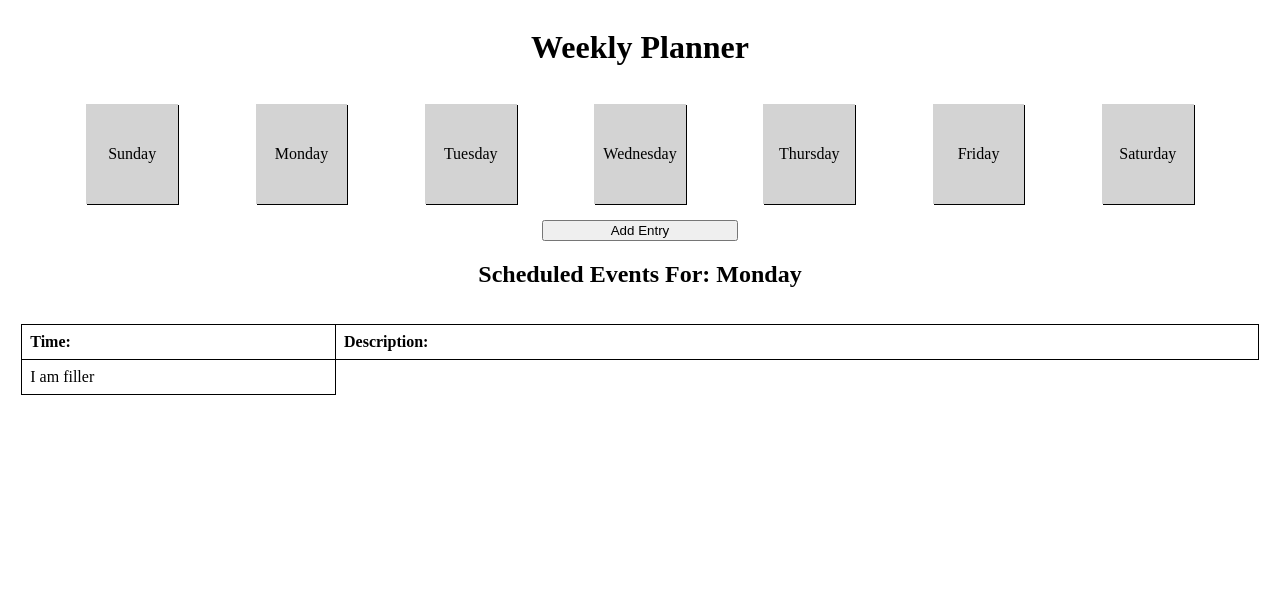
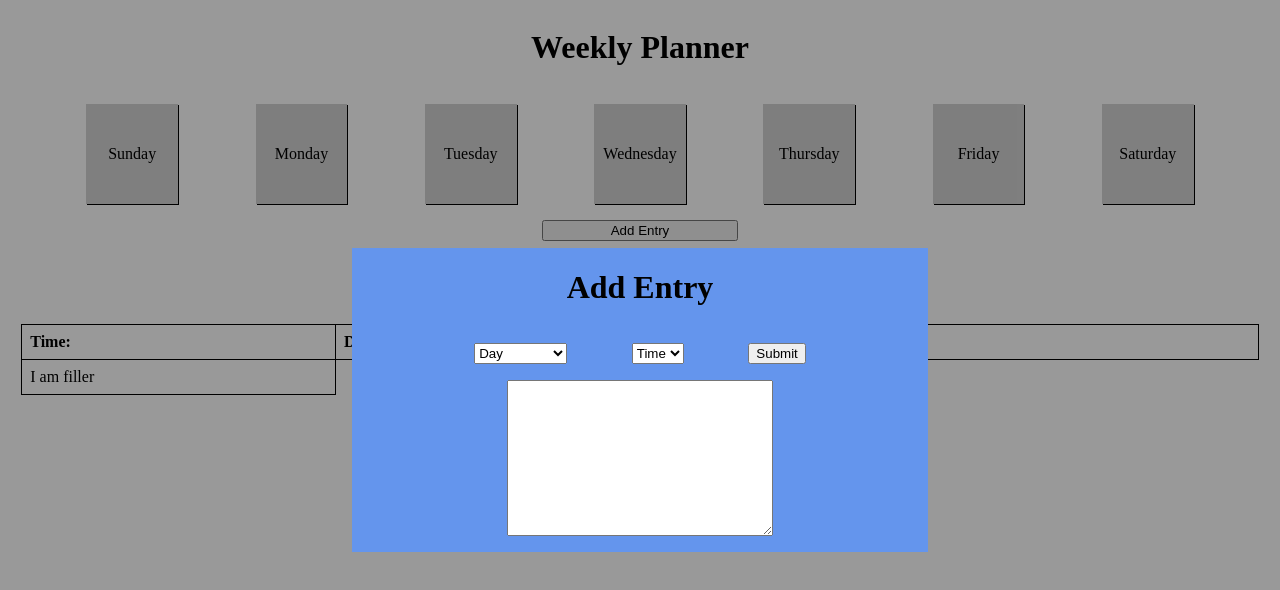
Before and after one commit to Zhiwutian/daily-planner, a plain HTML site: page index.html in a window 1280 px wide. Drawn offline with Linux system fonts and the light colour scheme.

Commit message:
completed modal and drop down menus for day and time. work continues

```diff
--- a/assets/css/style.css
+++ b/assets/css/style.css
@@ -30,3 +30,45 @@ td, th {
     padding: 0.5rem;
     text-align: left;
 }
+
+.entry-text {
+    display: flex;
+    justify-content: center;
+}
+
+.form-class {
+    display: flex;
+    flex-direction: column;
+    align-items: center;
+}
+
+.text-area {
+    width: 45%
+}
+
+.modal-overlay {
+    display: flex;
+    position: fixed;
+    height: 100vh;
+    width: 100%;
+    top: 0;
+    left: 0;
+    background-color: rgba(0,0,0,0.4);
+}
+
+.modal-title {
+    display: flex;
+    justify-content: center;
+}
+
+.modal {
+    margin: auto;
+    background-color: cornflowerblue;
+    width: 45%
+}
+
+.entry-selection {
+    display: flex;
+    justify-content: space-evenly;
+    width: 80%
+}
--- a/assets/js/main.js
+++ b/assets/js/main.js
@@ -9,3 +9,26 @@ function daySelect(event) {
     daySpan.textContent = event.target.textContent;
 
 }
+
+function createFormOptions () {
+    var dayArray = ["Sunday", "Monday", "Tuesday", "Wednesday", "Thursday", "Friday", "Saturday"];
+
+    for(var index = 0; index < dayArray.length; index++) {
+        var option = document.createElement("option");
+        option.textContent = dayArray[index];
+        option.setAttribute("value", dayArray[index]);
+        document.getElementById("daySelect").appendChild(option);
+        console.log(daySelect);
+    }
+
+    var timeArray = ["0000","0015","0030","0045","0100","0115","0130","0145","0200","0215","0230","0245","0300","0315","0330","0345","0400","0415","0430","0445","0500","0515","0530","0545","0600","0615","0630","0645","0700","0715","0730","0745","0800","0815","0830","0845","0900","0915","0930","0945","1000","1015","1030","1045","1100","1115","1130","1145","1200","1215","1230","1245","1300","1315","1330","1345","1400","1415","1430","1445","1500","1515","1530","1545","1600","1615","1630","1645","1700","1715","1730","1745","1800","1815","1830","1845","1900","1915","1930","1945","2000","2015","2030","2045","2100","2115","2130","2145","2200","2215","2230","2245","2300","2315","2330","2345"];
+    for(var index = 0; index < timeArray.length; index++) {
+        var option = document.createElement("option");
+        option.textContent = timeArray[index];
+        option.setAttribute("value", timeArray[index]);
+        document.getElementById("timeSelect").appendChild(option);
+        console.log(daySelect);
+    }
+}
+
+createFormOptions();
--- a/index.html
+++ b/index.html
@@ -41,6 +41,27 @@
             </table>
         </main>
     </div>
+    <div class="modal-overlay">
+        <div class="modal">
+            <div class="row modal-title">
+                <h1>Add Entry</h1>
+            </div>
+            <form class="form-class" action="">
+                <div class="row entry-selection">
+                    <select id="daySelect" type="select">
+                        <option value="">Day</option>
+                    </select>
+                    <select id="timeSelect" type="select">
+                        <option value="">Time</option>
+                    </select>
+                    <input type="submit">
+                </div>
+                <div class="row entry-text">
+                    <textarea class="text-area" name="" id="" cols="60" rows="10"></textarea>
+                </div>
+            </form>
+        </div>
+    </div>
     <script src="./assets/js/main.js"></script>
 </body>
 </html>
```
